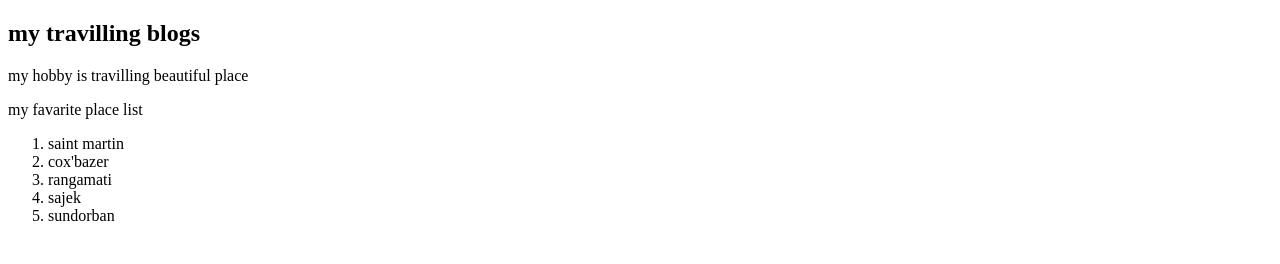
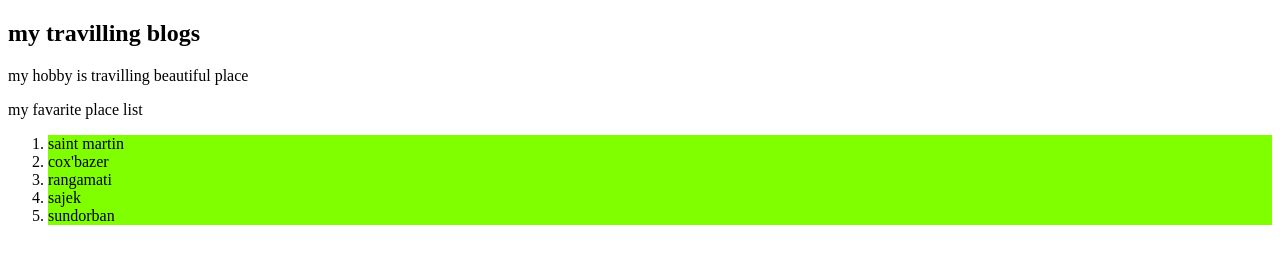
Before and after one commit to sahadarhr/my-six-repo, a plain HTML site: page index.html in a window 1280 px wide. Drawn offline with Linux system fonts and the light colour scheme.

Commit message:
my travilling

```diff
--- a/index.html
+++ b/index.html
@@ -5,7 +5,7 @@
     <meta http-equiv="X-UA-Compatible" content="IE=edge">
     <meta name="viewport" content="width=device-width, initial-scale=1.0">
     <title>my-six-repo</title>
-    <link rel="stylesheet" href="style.css">
+    <link rel="stylesheet" href="color.css">
 </head>
 <body>
     <h2>my travilling blogs</h2>
```
